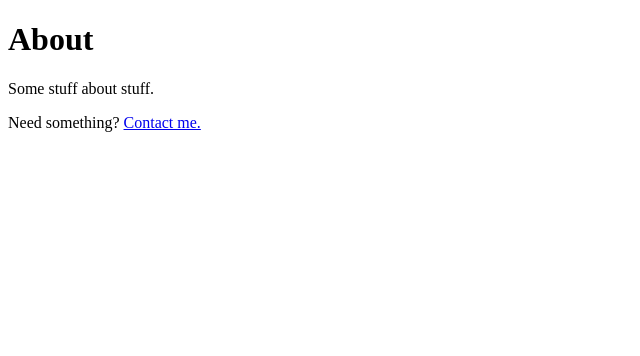
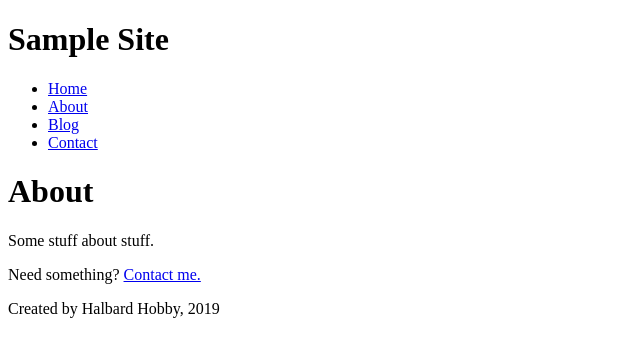
Before and after one commit to HalbardHobby/static_webs, a Gatsby site in the folder gatsby-site/: page /about in a window 1280 px wide. Shown: the whole page, without its empty margins (0-640 px from the left). Built offline with nearby package versions, Linux system fonts and the light colour scheme; Gatsby itself is replaced by a stand-in of ours.

Commit message:
basic layout

```diff
--- /dev/null
+++ b/gatsby-site/src/components/footer.js
@@ -0,0 +1,9 @@
+import React from 'react'
+
+const Footer = () => (
+  <footer>
+    <p>Created by Halbard Hobby, 2019</p>
+  </footer>
+);
+
+export default Footer
--- /dev/null
+++ b/gatsby-site/src/components/header.js
@@ -0,0 +1,18 @@
+import React from 'react'
+import { Link } from 'gatsby'
+
+const Header = () => (
+  <header>
+    <h1>Sample Site</h1>
+    <nav>
+      <ul>
+        <li><Link to='/'>Home </Link></li>
+        <li><Link to='/about'>About </Link></li>
+        <li><Link to='/blog'>Blog </Link></li>
+        <li><Link to='/contact'>Contact </Link></li>
+      </ul>
+    </nav>
+  </header>
+);
+
+export default Header
--- a/gatsby-site/src/pages/about.js
+++ b/gatsby-site/src/pages/about.js
@@ -1,12 +1,18 @@
 import React from 'react';
 import { Link } from 'gatsby';
 
+import Footer from '../components/footer'
+import Header from '../components/header'
+
 const AboutPage = () => (
-    <div>
-        <h1>About</h1>
-        <p>Some stuff about stuff.</p>
-        <p>Need something? <Link to="/contact">Contact me.</Link></p>
-    </div>
+  <div>
+    <Header />
+    <h1>About</h1>
+    <p>Some stuff about stuff.</p>
+    <p>Need something? <Link to="/contact">Contact me.</Link></p>
+
+    <Footer />
+  </div>
 );
 
 export default AboutPage;
--- a/gatsby-site/src/pages/index.js
+++ b/gatsby-site/src/pages/index.js
@@ -1,9 +1,15 @@
 import React from 'react';
 import { Link } from 'gatsby';
 
+import Footer from '../components/footer'
+import Header from '../components/header'
+
 export default () => (
   <div>
+    <Header />
     <h1>Hello, World!</h1>
     <p>Need something? <Link to='/contact'>Contact me.</Link></p>
+
+    <Footer />
   </div>
 )
```
Also changed, not shown: gatsby-site/src/pages/blog.js (+10 -4 lines), gatsby-site/src/pages/contact.js (+10 -5 lines).
